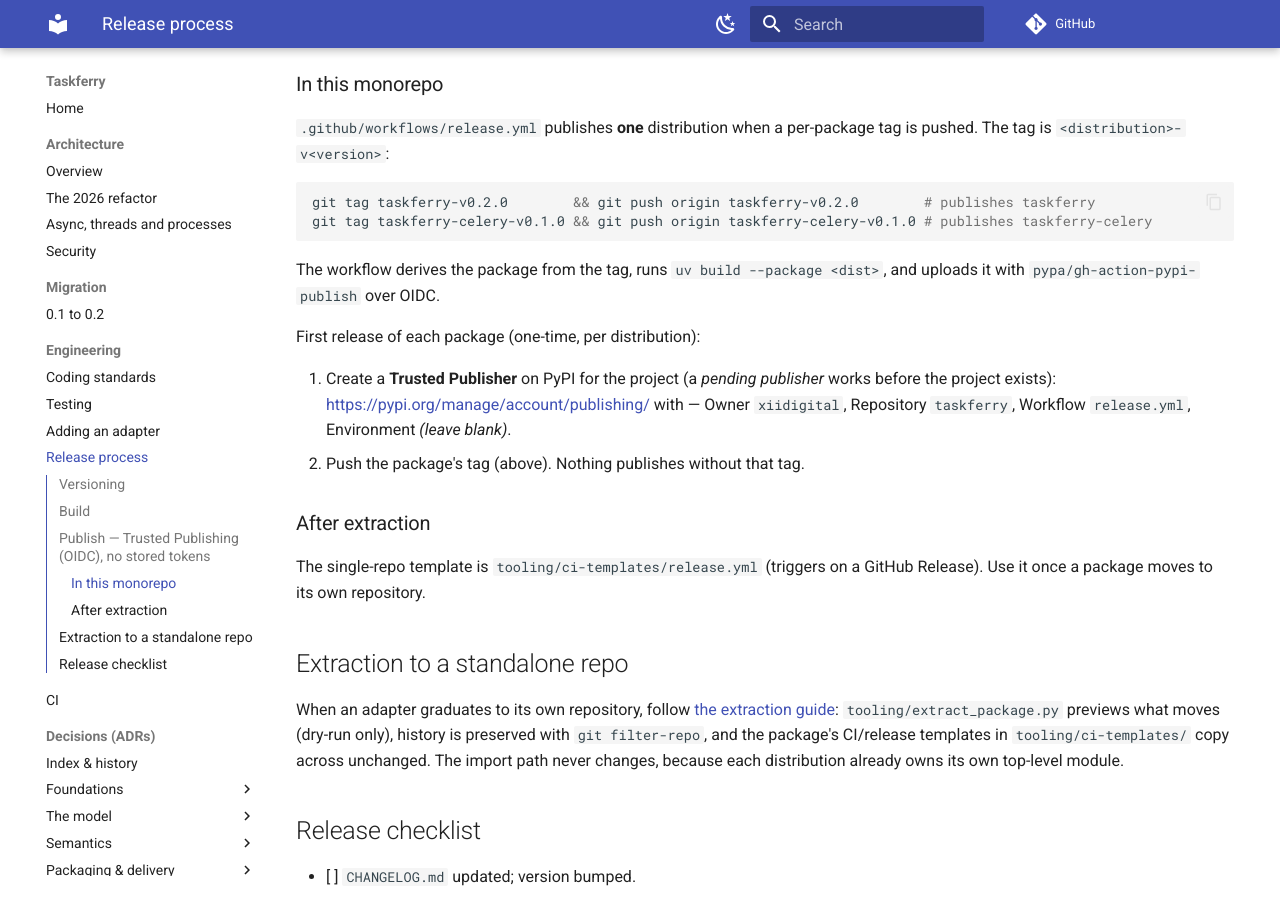
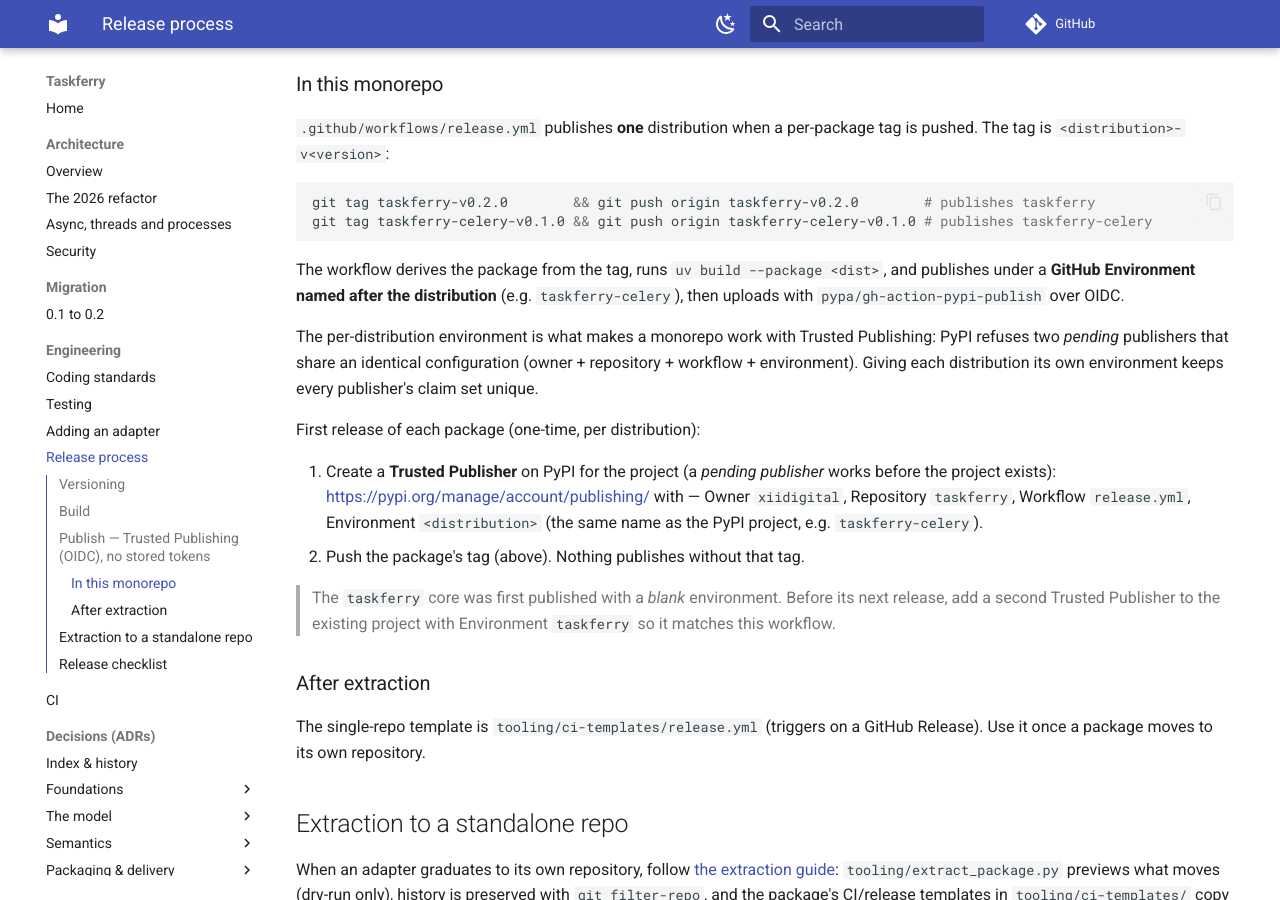
Before and after one commit to xiidigital/taskferry, an MkDocs documentation site: the page built from docs/engineering/release.md, in a window 1280 px wide and 900 px high, scrolled down 718 px. Built offline with MkDocs 1.6.1 and Material for MkDocs 9.7.7, drawn with Linux system fonts in a browser that asks for light colours; comment, search, counter and statistics services are not loaded.

Commit message:
ci: publish each distribution under its own GitHub Environment
PyPI forbids two pending Trusted Publishers that share an identical
configuration (owner+repo+workflow+environment). A monorepo publishing many
distributions from one workflow therefore needs a distinct environment per
package. Set the publish job's environment to the distribution name so every
package can register its own publisher; document the field and the one-time
follow-up for the already-published core.

````diff
--- a/docs/engineering/release.md
+++ b/docs/engineering/release.md
@@ -36,15 +36,26 @@
 ```
 
 The workflow derives the package from the tag, runs `uv build --package <dist>`,
-and uploads it with `pypa/gh-action-pypi-publish` over OIDC.
+and publishes under a **GitHub Environment named after the distribution** (e.g.
+`taskferry-celery`), then uploads with `pypa/gh-action-pypi-publish` over OIDC.
+
+The per-distribution environment is what makes a monorepo work with Trusted
+Publishing: PyPI refuses two *pending* publishers that share an identical
+configuration (owner + repository + workflow + environment). Giving each
+distribution its own environment keeps every publisher's claim set unique.
 
 First release of each package (one-time, per distribution):
 
 1. Create a **Trusted Publisher** on PyPI for the project (a *pending publisher*
    works before the project exists): <https://pypi.org/manage/account/publishing/>
    with — Owner `xiidigital`, Repository `taskferry`, Workflow `release.yml`,
-   Environment *(leave blank)*.
+   Environment `<distribution>` (the same name as the PyPI project, e.g.
+   `taskferry-celery`).
 2. Push the package's tag (above). Nothing publishes without that tag.
+
+> The `taskferry` core was first published with a *blank* environment. Before its
+> next release, add a second Trusted Publisher to the existing project with
+> Environment `taskferry` so it matches this workflow.
 
 ### After extraction
 
````
Also changed, not shown: 1 other file.
